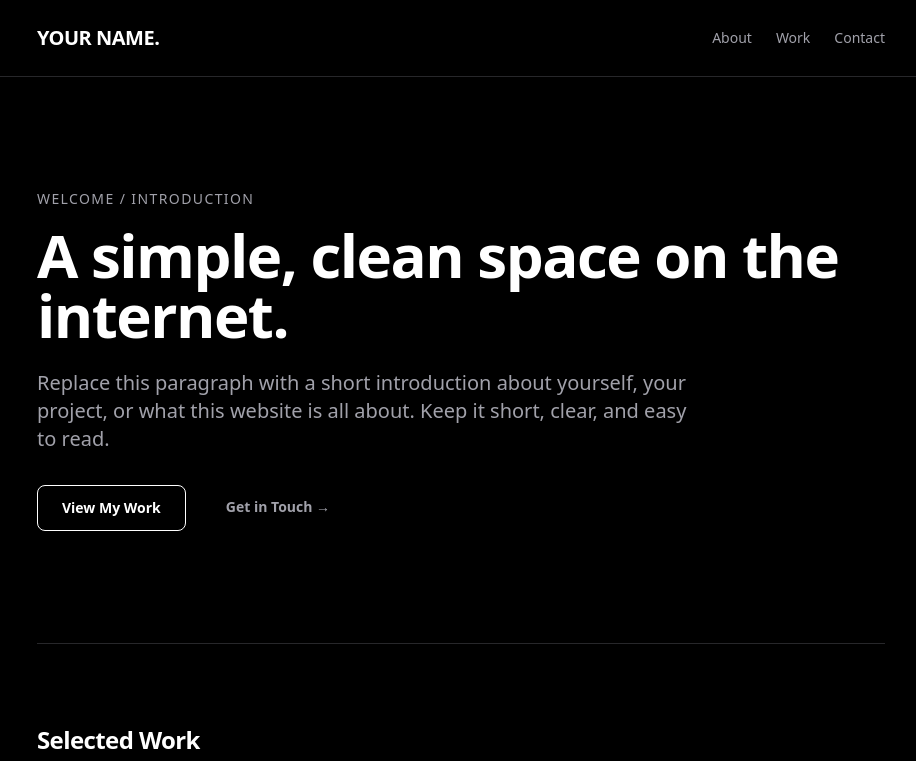
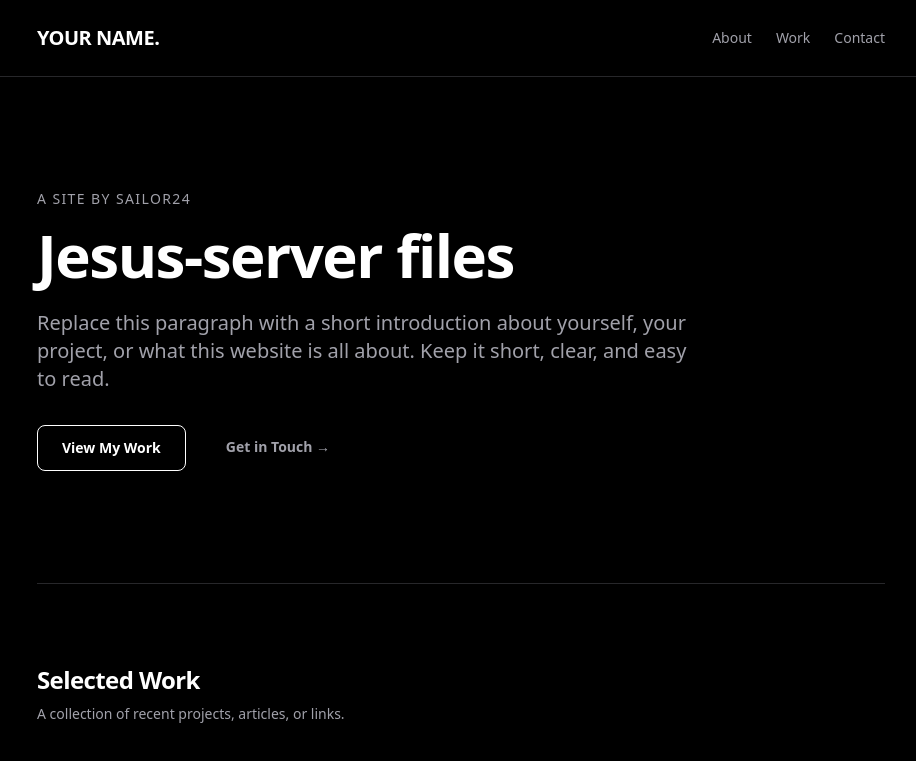
Before and after one commit to jesus-server-files/main, a plain HTML site: page index.html in a window 1280 px wide. Shown: the top 761 px of the page, without its empty margins (179-1095 px from the left). Drawn offline with nearby package versions, Linux system fonts and the light colour scheme.

Commit message:
Update introduction text in index.html

```diff
--- a/index.html
+++ b/index.html
@@ -109,10 +109,10 @@
         <!-- HERO / INTRO SECTION -->
         <section id="about" class="py-20 sm:py-28 border-b border-zinc-800">
             <p class="text-sm uppercase tracking-widest text-zinc-400 mb-4">
-                Welcome / Introduction
+                a site by sailor24
             </p>
             <h1 class="text-4xl sm:text-6xl font-bold tracking-tight text-white mb-6 leading-tight">
-                A simple, clean space on the internet.
+                Jesus-server files
             </h1>
             <p class="text-lg sm:text-xl text-zinc-400 max-w-2xl mb-8 font-light">
                 Replace this paragraph with a short introduction about yourself, your project, or what this website is all about. Keep it short, clear, and easy to read.
```
